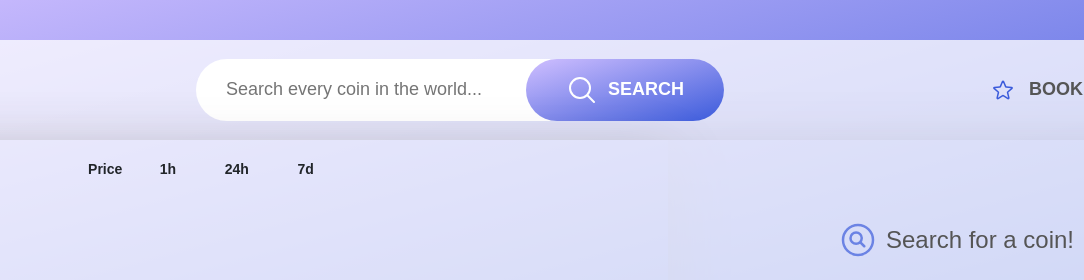
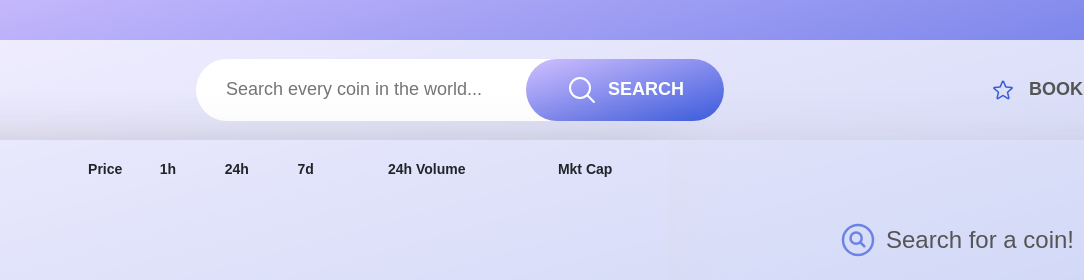
Before and after one commit to foojack87/crypto-app, a website built with Parcel: page index.html in a window 1280 px wide. Shown: the top 280 px of the page, 196-1280 px from the left. Built offline with nearby package versions, Linux system fonts and the light colour scheme; no server answers.

Commit message:
fixed bug with th display

```diff
--- a/index.html
+++ b/index.html
@@ -49,8 +49,8 @@
                   <th class="price-change-hour price-change">1h</th>
                   <th class="price-change-24hr price-change">24h</th>
                   <th class="price-change-7d price-change">7d</th>
-                  <th class="hidden">24h Volume</th>
-                  <th class="hidden">Mkt Cap</th>
+                  <th class="">24h Volume</th>
+                  <th class="">Mkt Cap</th>
                 </tr>
               </th>
             </tr>
```
